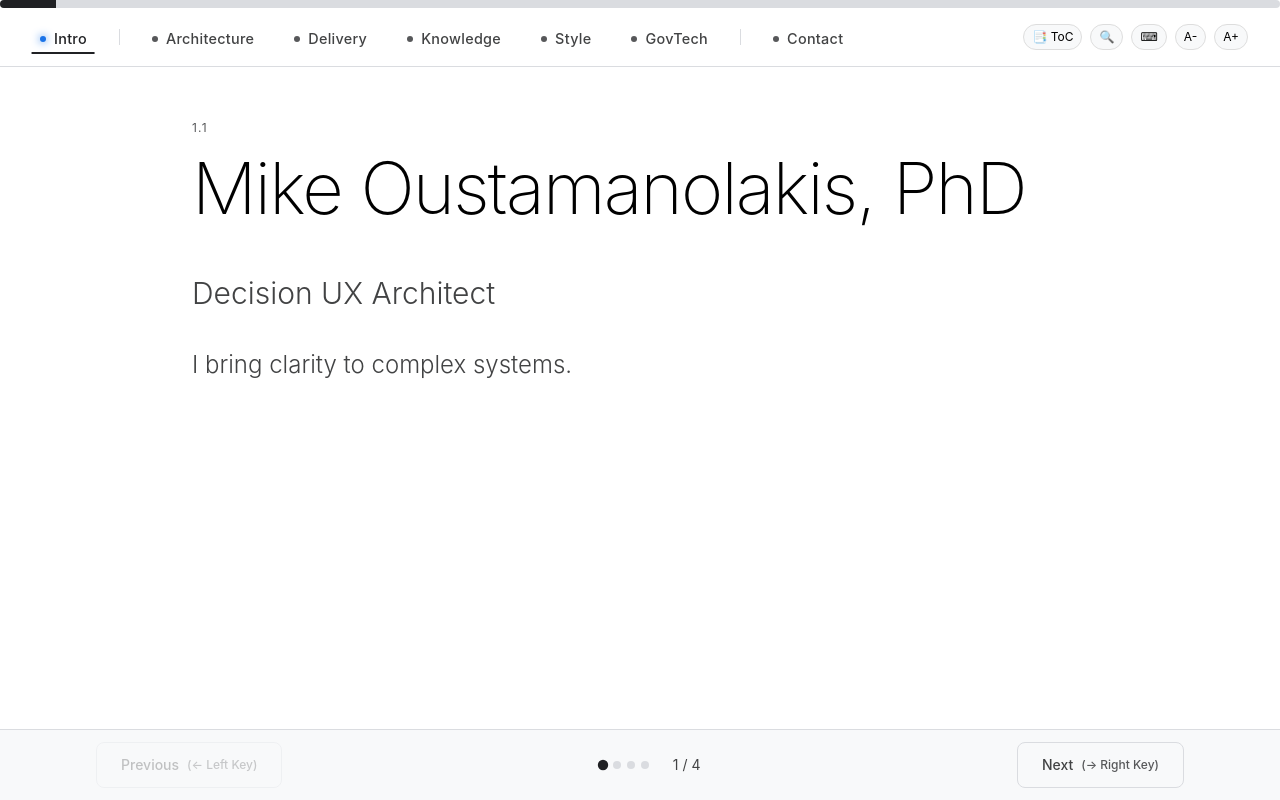
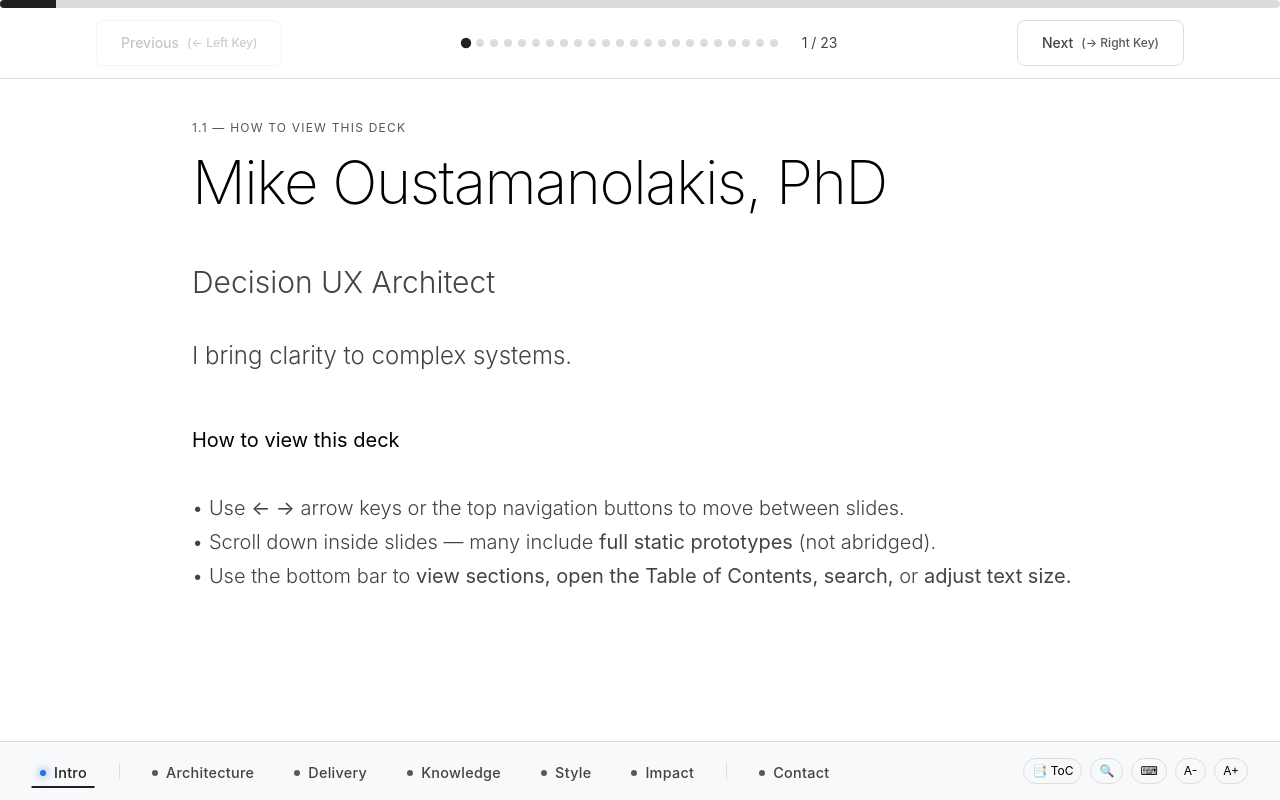
Before and after one commit to oustaman/govtech, a plain HTML site: page index.html in a window 1280 px wide. Drawn offline with nearby package versions, Linux system fonts and the light colour scheme.

Commit message:
improved Navigation

```diff
--- a/index.html
+++ b/index.html
@@ -22,77 +22,24 @@
         <div class="progress-bar">
             <div class="progress-fill" id="sectionProgress"></div>
         </div>
-        <div class="max-w-7xl mx-auto px-4 md:px-8 py-3">
+        <div class="max-w-6xl mx-auto px-4 md:px-8 py-3">
             <div class="flex items-center justify-between gap-3">
-                <!-- Section Navigation -->
-                <div class="flex items-center gap-3 md:gap-6 flex-wrap">
-                    <a href="#" class="nav-link active" data-section="0">
-                        <span class="flex items-center gap-2">
-                            <span class="section-marker"></span>
-                            <span class="hidden sm:inline">Intro</span>
-                        </span>
-                    </a>
-
-                    <div class="nav-section-divider hidden md:block"></div>
-
-                    <a href="#" class="nav-link" data-section="1">
-                        <span class="flex items-center gap-2">
-                            <span class="section-marker"></span>
-                            <span class="hidden sm:inline">Architecture</span>
-                        </span>
-                    </a>
-                    <a href="#" class="nav-link" data-section="2">
-                        <span class="flex items-center gap-2">
-                            <span class="section-marker"></span>
-                            <span class="hidden sm:inline">Delivery</span>
-                        </span>
-                    </a>
-                    <a href="#" class="nav-link" data-section="3">
-                        <span class="flex items-center gap-2">
-                            <span class="section-marker"></span>
-                            <span class="hidden sm:inline">Knowledge</span>
-                        </span>
-                    </a>
-                    <a href="#" class="nav-link" data-section="4">
-                        <span class="flex items-center gap-2">
-                            <span class="section-marker"></span>
-                            <span class="hidden sm:inline">Style</span>
-                        </span>
-                    </a>
-                    <a href="#" class="nav-link" data-section="5">
-                        <span class="flex items-center gap-2">
-                            <span class="section-marker"></span>
-                            <span class="hidden sm:inline">GovTech</span>
-                        </span>
-                    </a>
-
-                    <div class="nav-section-divider hidden md:block"></div>
-
-                    <a href="#" class="nav-link" data-section="6">
-                        <span class="flex items-center gap-2">
-                            <span class="section-marker"></span>
-                            <span class="hidden sm:inline">Contact</span>
-                        </span>
-                    </a>
-                </div>
-
-                <!-- Controls - Same Row -->
-                <div class="flex items-center gap-1.5 md:gap-2">
-                    <button class="control-pill text-xs" id="tocBtn" title="Table of Contents">
-                        <span class="hidden md:inline">📑 ToC</span>
-                        <span class="md:hidden">📑</span>
-                    </button>
-                    <button class="control-pill text-xs" id="searchBtn" title="Search">
-                        <span class="hidden md:inline">🔍</span>
-                        <span class="md:hidden">🔍</span>
-                    </button>
-                    <button class="control-pill text-xs" id="kbdInfo" title="Keyboard shortcuts">
-                        <span class="hidden md:inline">⌨</span>
-                        <span class="md:hidden">⌨</span>
-                    </button>
-                    <button class="control-pill text-xs hidden md:inline-flex" id="decreaseFont">A-</button>
-                    <button class="control-pill text-xs hidden md:inline-flex" id="increaseFont">A+</button>
-                </div>
+                <button id="prevBtn" class="nav-button text-sm">
+                    <span class="hidden md:inline">Previous</span>
+                    <span class="md:hidden">Prev</span>
+                    <span class="text-xs hidden sm:inline" style="color: var(--text-tertiary);">(← Left Key)</span>
+                </button>
+
+                <div class="flex items-center gap-3 md:gap-6">
+                    <div class="mini-progress hidden md:flex" id="miniProgress"></div>
+                    <span id="slideCounter" class="text-xs md:text-sm" style="color: var(--text-secondary);"></span>
+                </div>
+
+                <button id="nextBtn" class="nav-button text-sm">
+                    <span class="hidden md:inline">Next</span>
+                    <span class="md:hidden">Next</span>
+                    <span class="text-xs hidden sm:inline" style="color: var(--text-tertiary);">(→ Right Key)</span>
+                </button>
             </div>
         </div>
     </nav>
@@ -106,21 +53,34 @@
         ============================================ -->
 
         <!-- Intro Slide 1: Name + Role -->
-        <div class="slide active" data-section="0" data-slide="0">
-            <div class="slide-content py-16">
-                <div class="text-xs uppercase tracking-widest mb-4" style="color: var(--text-tertiary);">
-                    1.1
-                </div>
-                <h1 class="text-7xl font-extralight mb-12 tracking-tight">Mike Oustamanolakis, PhD</h1>
-
-                <p class="text-3xl font-light mb-8" style="color: var(--text-secondary); line-height: 1.4;">
-                    Decision UX Architect
-                </p>
-                <p class="text-2xl font-light" style="color: var(--text-secondary); line-height: 1.6;">
-                    I bring clarity to complex systems.
-                </p>
-            </div>
-        </div>
+<div class="slide active" data-section="0" data-slide="0">
+  <div class="slide-content py-16">
+
+    <div class="text-xs uppercase tracking-widest mb-4" style="color: var(--text-tertiary);">
+      1.1 — How to view this deck
+    </div>
+
+    <h1 class="text-6xl font-extralight mb-12 tracking-tight">
+      Mike Oustamanolakis, PhD
+    </h1>
+
+    <p class="text-3xl font-light mb-8" style="color: var(--text-secondary); line-height: 1.5;">
+      Decision UX Architect
+    </p>
+
+    <p class="text-2xl font-light mb-12" style="color: var(--text-secondary); line-height: 1.6;">
+      I bring clarity to complex systems.
+    </p>
+
+    <div class="text-xl font-light" style="color: var(--text-secondary); line-height: 1.7;">
+      <strong style="color: var(--text-primary);">How to view this deck</strong><br><br>
+      • Use <strong>← →</strong> arrow keys or the top navigation buttons to move between slides.<br>
+      • Scroll down inside slides — many include <strong>full static prototypes</strong> (not abridged).<br>
+      • Use the bottom bar to <strong>view sections, open the Table of Contents, search,</strong> or <strong>adjust text size.</strong>
+    </div>
+
+  </div>
+</div>
 
         <!-- Intro Slide 2: Professional Journey -->
         <div class="slide" data-section="0" data-slide="1">
@@ -3587,24 +3547,77 @@ One shared language for product, policy, and delivery.
 
     <!-- Button Bar -->
     <footer class="button-bar fixed bottom-0 w-full z-40">
-        <div class="max-w-6xl mx-auto px-4 md:px-8 py-3">
+        <div class="max-w-7xl mx-auto px-4 md:px-8 py-3">
             <div class="flex items-center justify-between gap-3">
-                <button id="prevBtn" class="nav-button text-sm">
-                    <span class="hidden md:inline">Previous</span>
-                    <span class="md:hidden">Prev</span>
-                    <span class="text-xs hidden sm:inline" style="color: var(--text-tertiary);">(← Left Key)</span>
-                </button>
-
-                <div class="flex items-center gap-3 md:gap-6">
-                    <div class="mini-progress hidden md:flex" id="miniProgress"></div>
-                    <span id="slideCounter" class="text-xs md:text-sm" style="color: var(--text-secondary);"></span>
-                </div>
-
-                <button id="nextBtn" class="nav-button text-sm">
-                    <span class="hidden md:inline">Next</span>
-                    <span class="md:hidden">Next</span>
-                    <span class="text-xs hidden sm:inline" style="color: var(--text-tertiary);">(→ Right Key)</span>
-                </button>
+                <!-- Section Navigation -->
+                <div class="flex items-center gap-3 md:gap-6 flex-wrap">
+                    <a href="#" class="nav-link active" data-section="0">
+                        <span class="flex items-center gap-2">
+                            <span class="section-marker"></span>
+                            <span class="hidden sm:inline">Intro</span>
+                        </span>
+                    </a>
+
+                    <div class="nav-section-divider hidden md:block"></div>
+
+                    <a href="#" class="nav-link" data-section="1">
+                        <span class="flex items-center gap-2">
+                            <span class="section-marker"></span>
+                            <span class="hidden sm:inline">Architecture</span>
+                        </span>
+                    </a>
+                    <a href="#" class="nav-link" data-section="2">
+                        <span class="flex items-center gap-2">
+                            <span class="section-marker"></span>
+                            <span class="hidden sm:inline">Delivery</span>
+                        </span>
+                    </a>
+                    <a href="#" class="nav-link" data-section="3">
+                        <span class="flex items-center gap-2">
+                            <span class="section-marker"></span>
+                            <span class="hidden sm:inline">Knowledge</span>
+                        </span>
+                    </a>
+                    <a href="#" class="nav-link" data-section="4">
+                        <span class="flex items-center gap-2">
+                            <span class="section-marker"></span>
+                            <span class="hidden sm:inline">Style</span>
+                        </span>
+                    </a>
+                    <a href="#" class="nav-link" data-section="5">
+                        <span class="flex items-center gap-2">
+                            <span class="section-marker"></span>
+                            <span class="hidden sm:inline">Impact</span>
+                        </span>
+                    </a>
+
+                    <div class="nav-section-divider hidden md:block"></div>
+
+                    <a href="#" class="nav-link" data-section="6">
+                        <span class="flex items-center gap-2">
+                            <span class="section-marker"></span>
+                            <span class="hidden sm:inline">Contact</span>
+                        </span>
+                    </a>
+                </div>
+
+                <!-- Controls - Same Row -->
+                <div class="flex items-center gap-1.5 md:gap-2">
+                    <button class="control-pill text-xs" id="tocBtn" title="Table of Contents">
+                        <span class="hidden md:inline">📑 ToC</span>
+                        <span class="md:hidden">📑</span>
+                    </button>
+                    <button class="control-pill text-xs" id="searchBtn" title="Search">
+                        <span class="hidden md:inline">🔍</span>
+                        <span class="md:hidden">🔍</span>
+                    </button>
+                    <button class="control-pill text-xs" id="kbdInfo" title="Keyboard shortcuts">
+                        <span class="hidden md:inline">⌨</span>
+                        <span class="md:hidden">⌨</span>
+                    </button>
+                    <button class="control-pill text-xs hidden md:inline-flex" id="decreaseFont">A-</button>
+                    <button class="control-pill text-xs hidden md:inline-flex" id="increaseFont">A+</button>
+                </div>
             </div>
         </div>
     </footer>
--- a/script.js
+++ b/script.js
@@ -535,46 +535,58 @@ function showSlide(sectionIndex, slideIndex) {
 function updateDisplay() {
   if (!slideCounter || !miniProgress || !sectionProgress) return;
 
-    const totalSlides = sections[currentSection].length;
+  // Total deck slides (global)
+  const totalSlidesAll = sections.reduce((acc, sec) => acc + sec.length, 0);
 
-    // Update counter
-    slideCounter.textContent = `${currentSlide + 1} / ${totalSlides}`;
+  // How many slides up to (and including) the current one
+  let slidesSoFar = 0;
+  for (let i = 0; i < currentSection; i++) slidesSoFar += sections[i].length;
+  slidesSoFar += currentSlide + 1; // 1-based position in deck
 
-    // Update mini progress dots
+  const globalIndex = slidesSoFar - 1; // 0-based index in deck
+
+  // ---- Counter: show global position ----
+  slideCounter.textContent = `${slidesSoFar} / ${totalSlidesAll}`;
+
+  // ---- Mini progress dots: build for full deck ----
   miniProgress.innerHTML = '';
-    for (let i = 0; i < totalSlides; i++) {
+  for (let i = 0; i < totalSlidesAll; i++) {
     const dot = document.createElement('div');
-        dot.className = 'mini-progress-dot' + (i === currentSlide ? ' active' : '');
+    dot.className = 'mini-progress-dot' + (i === globalIndex ? ' active' : '');
+    dot.setAttribute('aria-label', `Go to slide ${i + 1} of ${totalSlidesAll}`);
+    dot.setAttribute('role', 'button');
+    dot.tabIndex = 0;
+
+    // Optional: make dots clickable to jump anywhere in deck
+    dot.addEventListener('click', () => {
+      const { sectionIndex, slideIndex } = getSectionSlideFromGlobalIndex(i);
+      showSlide(sectionIndex, slideIndex);
+    });
+
+    // Optional: keyboard access on dots
+    dot.addEventListener('keydown', (e) => {
+      if (e.key === 'Enter' || e.key === ' ') {
+        e.preventDefault();
+        const { sectionIndex, slideIndex } = getSectionSlideFromGlobalIndex(i);
+        showSlide(sectionIndex, slideIndex);
+      }
+    });
+
     miniProgress.appendChild(dot);
   }
 
-    // Update section progress bar
-    const totalSectionsSlides = sections.reduce((acc, sec) => acc + sec.length, 0);
-    let slidesSoFar = 0;
-    for (let i = 0; i < currentSection; i++) {
-        slidesSoFar += sections[i].length;
-    }
-    slidesSoFar += currentSlide + 1;
-    const progressPercent = (slidesSoFar / totalSectionsSlides) * 100;
+  // ---- Global progress bar width (unchanged logic, now global) ----
+  const progressPercent = (slidesSoFar / totalSlidesAll) * 100;
   sectionProgress.style.width = progressPercent + '%';
 
-    // Update buttons
+  // ---- Prev/Next disable logic (unchanged) ----
   const isFirstSlide = currentSection === 0 && currentSlide === 0;
-    const isLastSlide = currentSection === sections.length - 1 &&
+  const isLastSlide =
+    currentSection === sections.length - 1 &&
     currentSlide === sections[currentSection].length - 1;
+
   if (prevBtn) prevBtn.disabled = isFirstSlide;
   if (nextBtn) nextBtn.disabled = isLastSlide;
-}
-
-// Update navigation
-function updateNav() {
-    navLinks.forEach((link, index) => {
-        if (index === currentSection) {
-            link.classList.add('active');
-        } else {
-            link.classList.remove('active');
-        }
-    });
 }
 
 // Navigation functions
@@ -744,6 +756,20 @@ function toggleVisaDropdown() {
 // ============================================
 // INITIALIZATION
 // ============================================
+
+function getSectionSlideFromGlobalIndex(globalIndex) {
+  let acc = 0;
+  for (let s = 0; s < sections.length; s++) {
+    const len = sections[s].length;
+    if (globalIndex < acc + len) {
+      return { sectionIndex: s, slideIndex: globalIndex - acc };
+    }
+    acc += len;
+  }
+  // Fallback to last slide if out of range
+  return { sectionIndex: sections.length - 1, slideIndex: sections[sections.length - 1].length - 1 };
+}
+
 function initPortfolio() {
     // Only initialize if we're on portfolio page
     if (!document.querySelector('.slide')) return;
```
Lines whose indentation alone changed are shown as unchanged.
